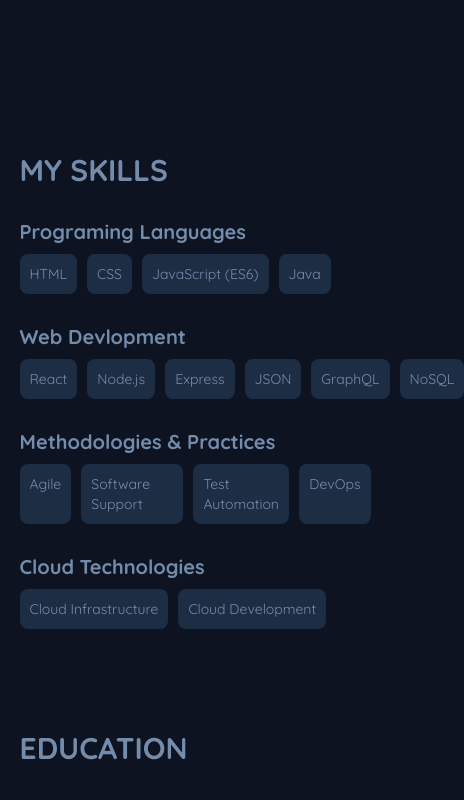
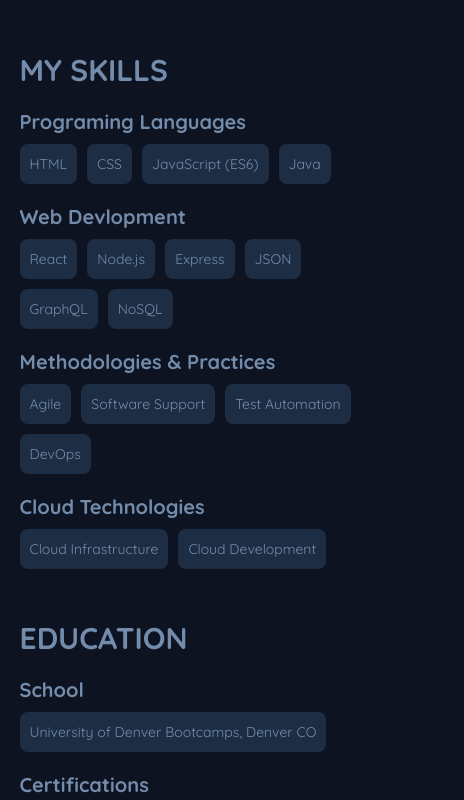
Before and after one commit to ZestyLimones/Zesty_React_Portfolio, a React (Create React App) app: page /about in a window 390 px wide. Shown: the part 1191-1991 px from the top of the page, 464 px wide, since content can reach past the window. Built offline with nearby package versions, Linux system fonts and the light colour scheme.

Commit message:
updated margins for mobile.

```diff
--- a/src/components/AboutInfoItem.js
+++ b/src/components/AboutInfoItem.js
@@ -8,12 +8,13 @@ const AboutItemStyles = styled.div`
   justify-content: flex-start;
   position: relative;
   gap: 5rem;
-  margin-top: 3rem;
+  margin-top: 2rem;
   .title {
     font-size: 2.4rem;
   }
   .items {
     display: flex;
+    flex-wrap: wrap;
     gap: 1.5rem;
     position: absolute;
     left: 40rem;
--- a/src/pages/About.js
+++ b/src/pages/About.js
@@ -43,10 +43,10 @@ const AboutPageStyles = styled.div`
     }
   }
   .about__info__items {
-    margin-top: 15rem;
+    margin-top: 10rem;
   }
   .about__info__item {
-    margin-bottom: 10rem;
+    margin-bottom: 5rem;
   }
   .about__info__heading {
     font-size: 3.6rem;
@@ -61,7 +61,7 @@ const AboutPageStyles = styled.div`
     color: var(--black);
   }
   @media only screen and (max-width: 768px) {
-    padding: 10rem 0;
+    padding: 5rem 0;
     .top-section {
       flex-direction: column;
       gap: 5rem;
```
